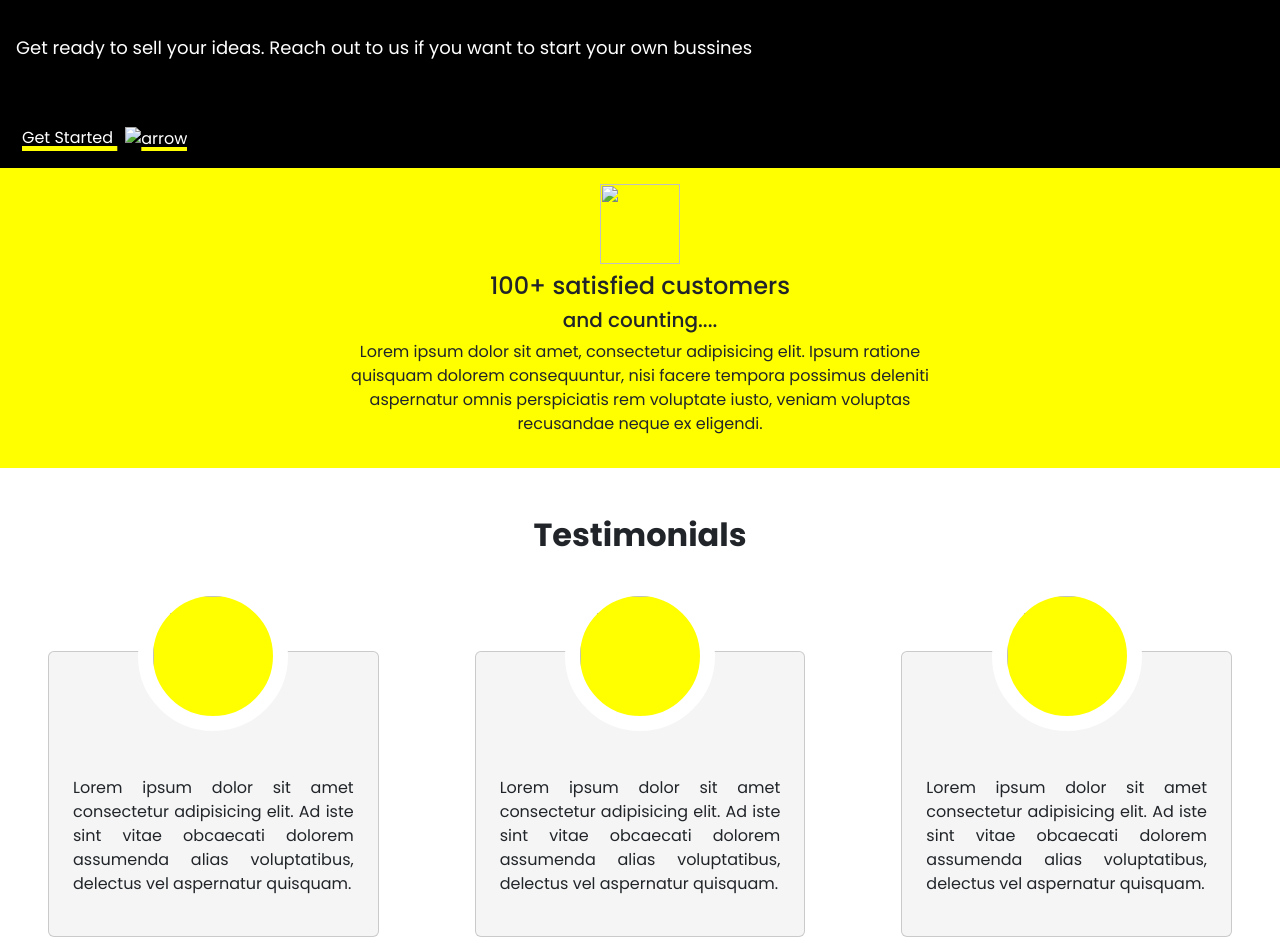
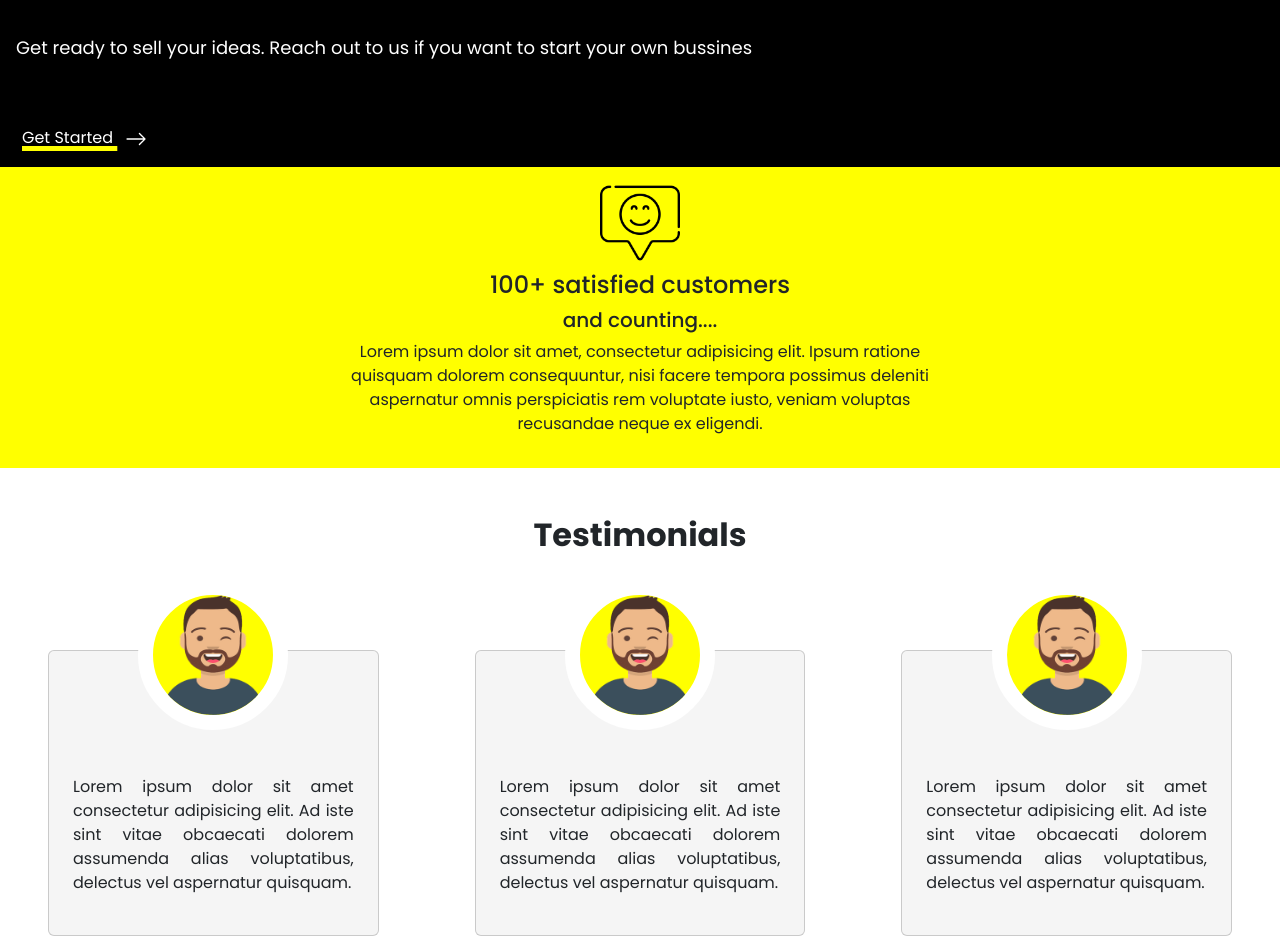
Before and after one commit to Rakshit23665/IP-lab-3, a plain HTML site: page index.html in a window 1280 px wide. Shown: the part 460-1400 px from the top of the page. Drawn offline with nearby package versions, Linux system fonts and the light colour scheme.

Commit message:
Update index.html

```diff
--- a/index.html
+++ b/index.html
@@ -33,18 +33,18 @@
         <div class="left p-3">
             <h1 class="overflow-title">We help build<br> bussiness</h1>
             <p>Get ready to sell your ideas. Reach out to us if you want to start your own bussines </p>
-            <button>Get Started <img class="ms-2" src="./assets/arrow.svg" alt="arrow" height="22px"></button>
+            <button>Get Started <img class="ms-2" src="./arrow.svg" alt="arrow" height="22px"></button>
         </div>
 
 
         <div class="videoContainer">
-            <video src="./assets/video (1) (1).mp4" autoplay muted style="max-width: 82vw"></video>
+            <video src="./video (1) (1).mp4" autoplay muted style="max-width: 82vw"></video>
         </div>
     </section>
 
 
     <section id="yellowdiv" class="d-flex flex-column justify-conten-center align-items-center p-3">
-        <img src="./assets/customers.png " alt="" height="80px" width="80px" class="mb-2">
+        <img src="./customers.png " alt="" height="80px" width="80px" class="mb-2">
         <div class="d-flex flex-column align-items-center">
             <h4>100+ satisfied customers</h4>
             <h5>and counting....</h5>
@@ -56,15 +56,15 @@
             <h2 style="font-weight:bold; text-align: center;" class="mb-5 mt-3 pb-4">Testimonials</h2>
             <div class="d-flex mt-5">
                 <div class="card mx-5 my-4 d-flex justify-content-center align-items-center p-4">
-                    <img src="./assets/avatar-transformed.png" alt="" height="150px" width="150px">
+                    <img src="./avatar-transformed.png" alt="" height="150px" width="150px">
                     <p>Lorem ipsum dolor sit amet consectetur adipisicing elit. Ad iste sint vitae obcaecati dolorem assumenda alias voluptatibus, delectus vel aspernatur quisquam.</p>
                 </div>
                 <div class="card mx-5 my-4 d-flex justify-content-center align-items-center p-4">
-                    <img src="./assets/avatar-transformed.png" alt="" height="150px" width="150px">
+                    <img src="./avatar-transformed.png" alt="" height="150px" width="150px">
                     <p>Lorem ipsum dolor sit amet consectetur adipisicing elit. Ad iste sint vitae obcaecati dolorem assumenda alias voluptatibus, delectus vel aspernatur quisquam.</p>
                 </div>
                 <div class="card mx-5 my-4 d-flex justify-content-center align-items-center p-4">
-                    <img src="./assets/avatar-transformed.png" alt="" height="150px" width="150px">
+                    <img src="./avatar-transformed.png" alt="" height="150px" width="150px">
                     <p>Lorem ipsum dolor sit amet consectetur adipisicing elit. Ad iste sint vitae obcaecati dolorem assumenda alias voluptatibus, delectus vel aspernatur quisquam.</p>
                 </div>
             </div>
```
